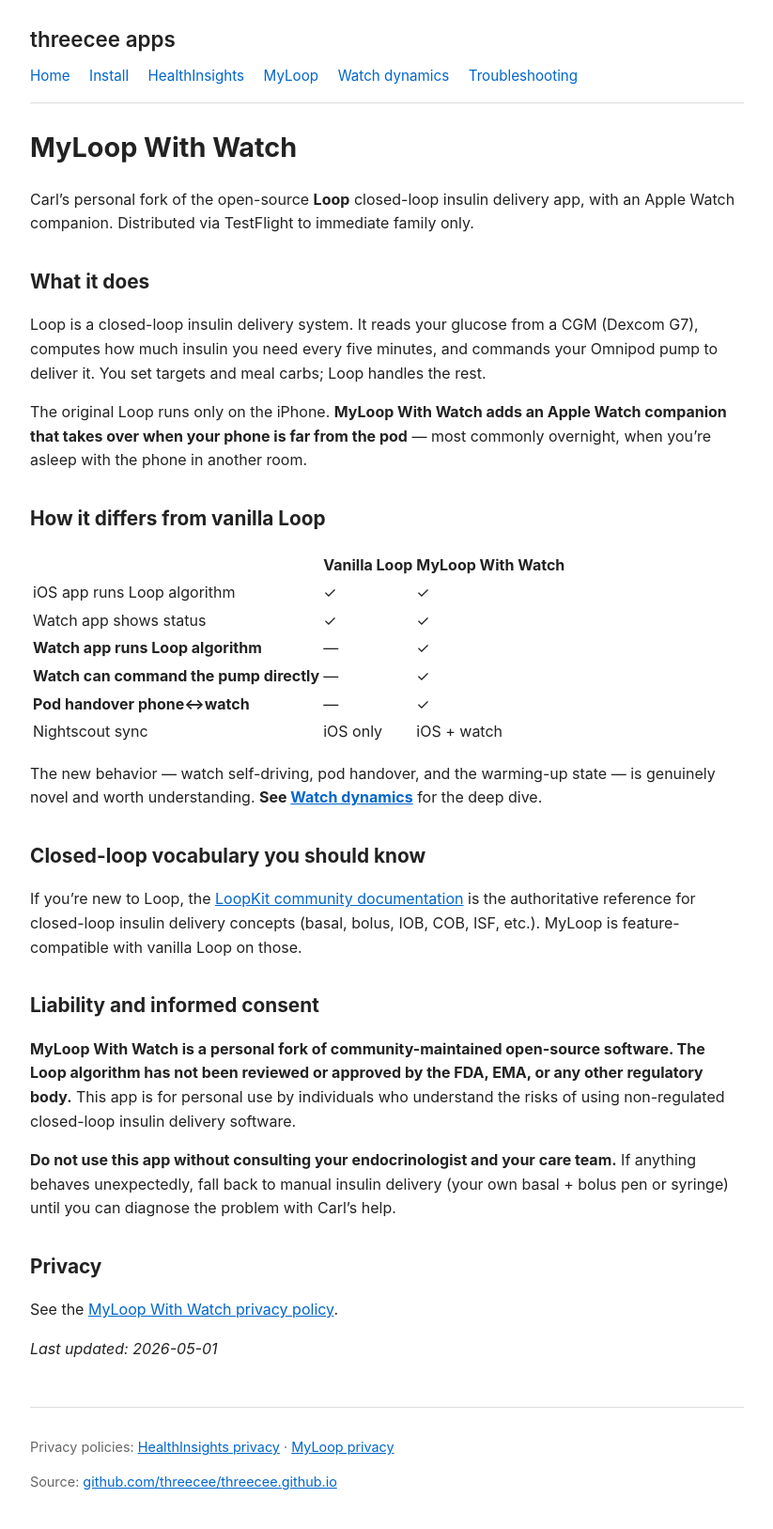
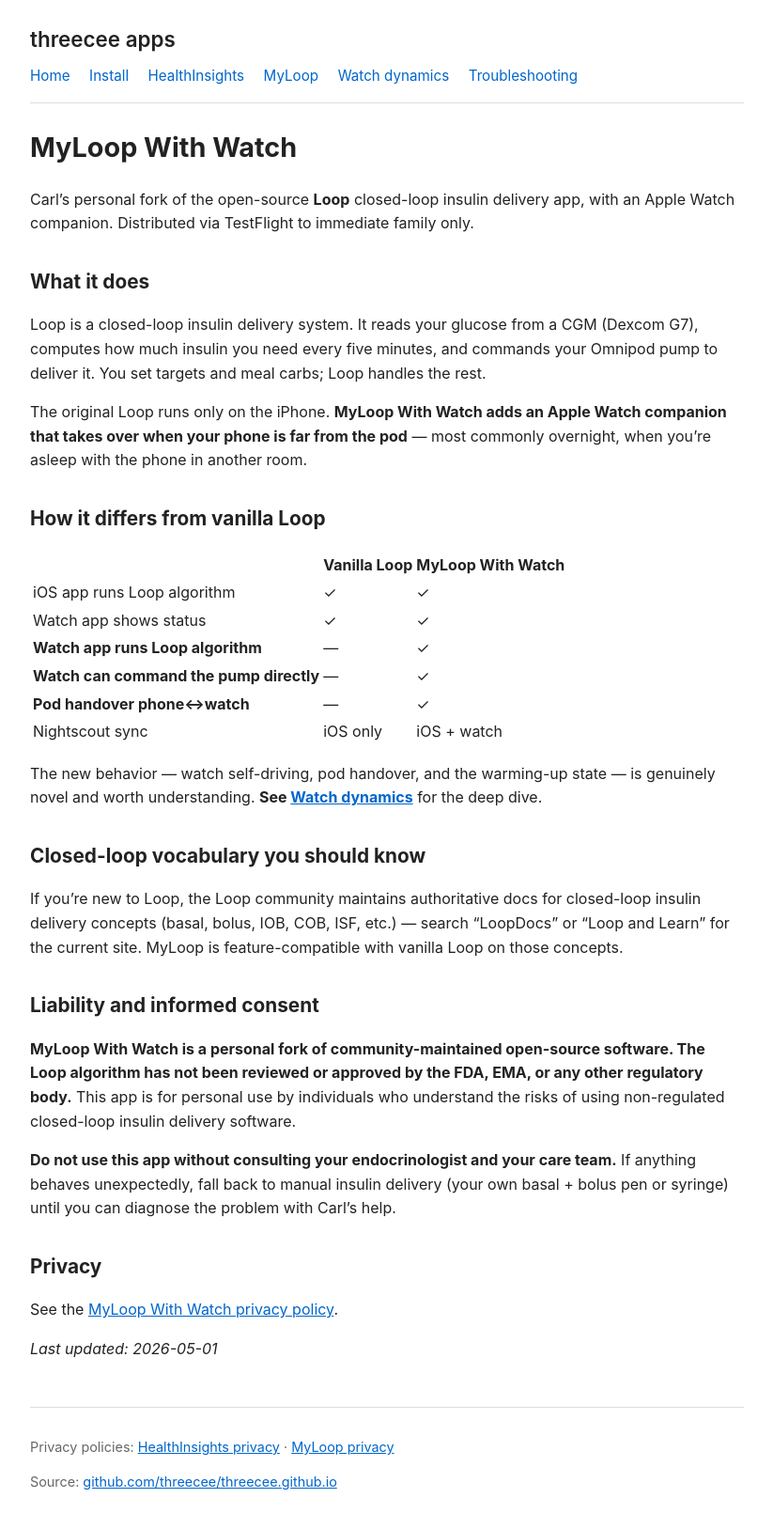
Before and after one commit to threecee/threecee.github.io, a Jekyll site: the page built from myloop.md, in a window 1280 px wide. Shown: the whole page at 94% size, without its empty margins (228-1051 px from the left). Built offline with Jekyll 4.4.1, drawn with Linux system fonts in a browser that asks for light colours.

Commit message:
fix: remove dead loopkit.github.io link
The hardcoded URL returned 404 (Loop community docs site appears moved
or down). Rephrased to direct readers to search 'LoopDocs' or 'Loop
and Learn' for the current canonical Loop community docs URL.

threecee-claude

```diff
--- a/myloop.md
+++ b/myloop.md
@@ -38,10 +38,10 @@ state — is genuinely novel and worth understanding.
 
 ## Closed-loop vocabulary you should know
 
-If you're new to Loop, the [LoopKit community
-documentation](https://loopkit.github.io) is the authoritative reference
+If you're new to Loop, the Loop community maintains authoritative docs
 for closed-loop insulin delivery concepts (basal, bolus, IOB, COB, ISF,
-etc.). MyLoop is feature-compatible with vanilla Loop on those.
+etc.) — search "LoopDocs" or "Loop and Learn" for the current site.
+MyLoop is feature-compatible with vanilla Loop on those concepts.
 
 ## Liability and informed consent
 
```
